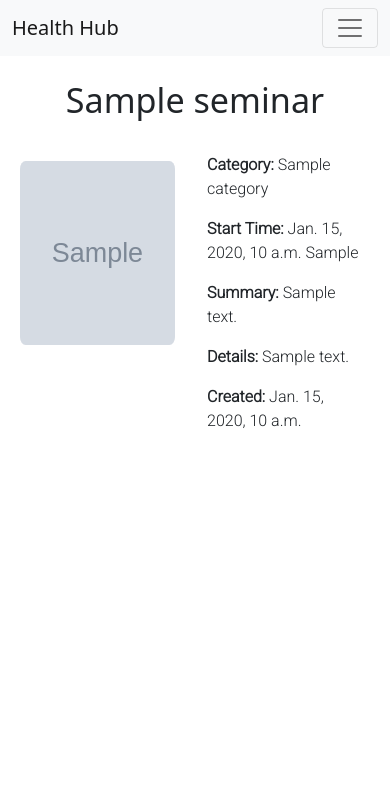
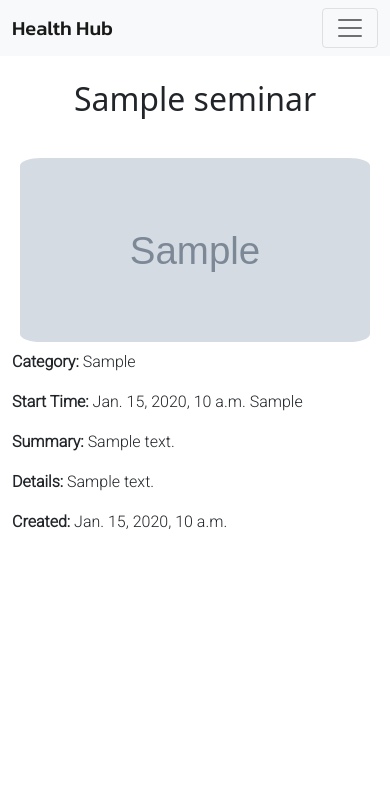
Before and after one commit to Code-Institute-Submissions/Gwgjnr-Wellness_Site_AugResub, a Django app: template virtual_sessions/templates/seminars/seminar_detail.html in a window 390 px wide. Shown: the top 790 px of the page. Run offline with Django 3.2, Linux system fonts and the light colour scheme; the template is opened without the code that fills it: most values are stand-ins (such as "Sample title", 1, 10 or a date in 2020); grey boxes marked "Sample" are stand-in pictures; some libraries are stand-ins or nearby versions.

Commit message:
refactored layout for seminar_detail.html and its css stylings

```diff
--- a/static/css/base.css
+++ b/static/css/base.css
@@ -1,4 +1,4 @@
-@import url('https://fonts.googleapis.com/css2?family=Roboto+Slab:wght@500&family=Roboto:wght@300&display=swap');
+@import url('https://fonts.googleapis.com/css2?family=Kanit:wght@500&family=Roboto+Slab:wght@500&family=Roboto:wght@300&display=swap');
 
 html, body {
     margin:0;
@@ -6,16 +6,17 @@ html, body {
     height:100%;
 }
 
-
 h2, h3, h4, h5 {
     font-family: 'Roboto Slab', serif;
-
 }
 
  p {
     font-family: 'Roboto', sans-serif;
 }
 
+.navbar-brand {
+    font-family: 'Kanit', sans-serif;
+}
 
 .page-container {
     min-height:100%;
@@ -145,10 +146,32 @@ a {
     text-align: center;
     padding-top: 1.5rem;
     padding-bottom: 1.5rem;
+    font-size: xx-large;
 }
+
+.detail_image {
+    padding: 0.5rem;
+    border-radius: 8%;
+    width: 600px;
+    height: 400px;
+    object-fit: cover;
+    float: right;
+}
+
 
  /* Media queries used to ensure responsiveness for images on seminars search page */
 
+
+@media screen and (max-width: 767px) {
+    .detail_image {
+        padding: 0.5rem;
+        border-radius: 8%;
+        width: 780px;
+        height: 200px;
+        object-fit: cover;
+        float: left;
+    }
+}
 
  @media screen and (max-width: 580px) {
     .card_image {
--- a/virtual_sessions/templates/seminars/seminar_detail.html
+++ b/virtual_sessions/templates/seminars/seminar_detail.html
@@ -4,16 +4,16 @@
 {% block content %}
 <div class="container-fluid">
     <div class="row">
-        <h1 class="details_header display-4"> {{ seminar.title }} </h1>
+        <h1 class="details_header"> {{ seminar.title }} </h1>
         <div class="col">
             {% if seminar.featured_image %}
-            <img class="card-img-top img-fluid card_image" src="{{ seminar.featured_image.url }}"
+            <img class="card-img-top img-fluid detail_image" src="{{ seminar.featured_image.url }}"
                 alt="{{ seminar.title }}">
             {% endif %}
 
         </div>
-        <div class="col">
-            <p class="card_text"><strong>Category: </strong>{{ seminar.category }}</p>
+        <div class="col-md-8">
+            <p class="card_text"><strong>Category: </strong>{{ seminar.get_category_display }}</p>
             <p class="card_text"><strong>Start Time: </strong>{{ seminar.event_time }}
                 {{ seminar.get_event_day_display }}</p>
             <p class="card_text"><strong>Summary: </strong>{{ seminar.summary }}</p>
```
